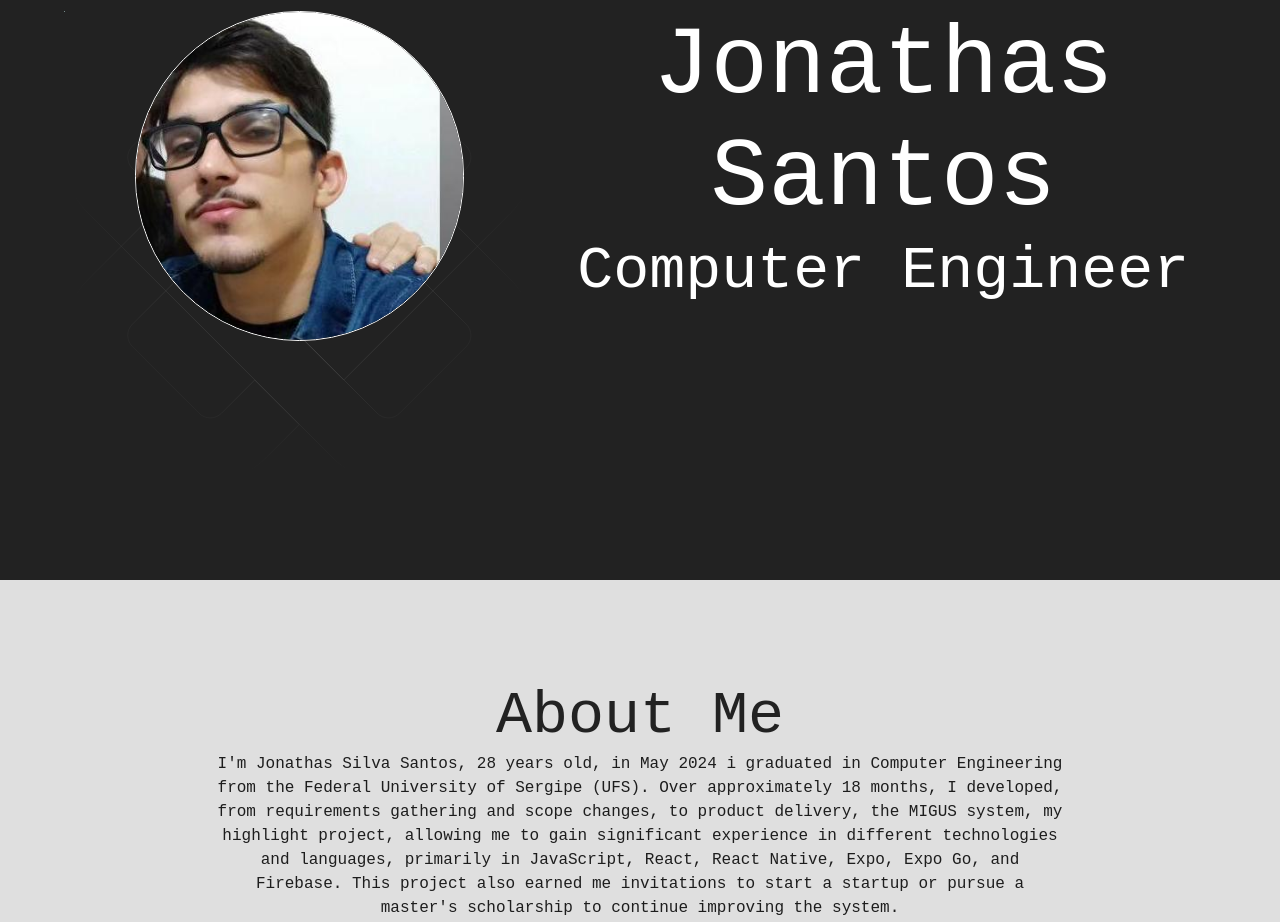
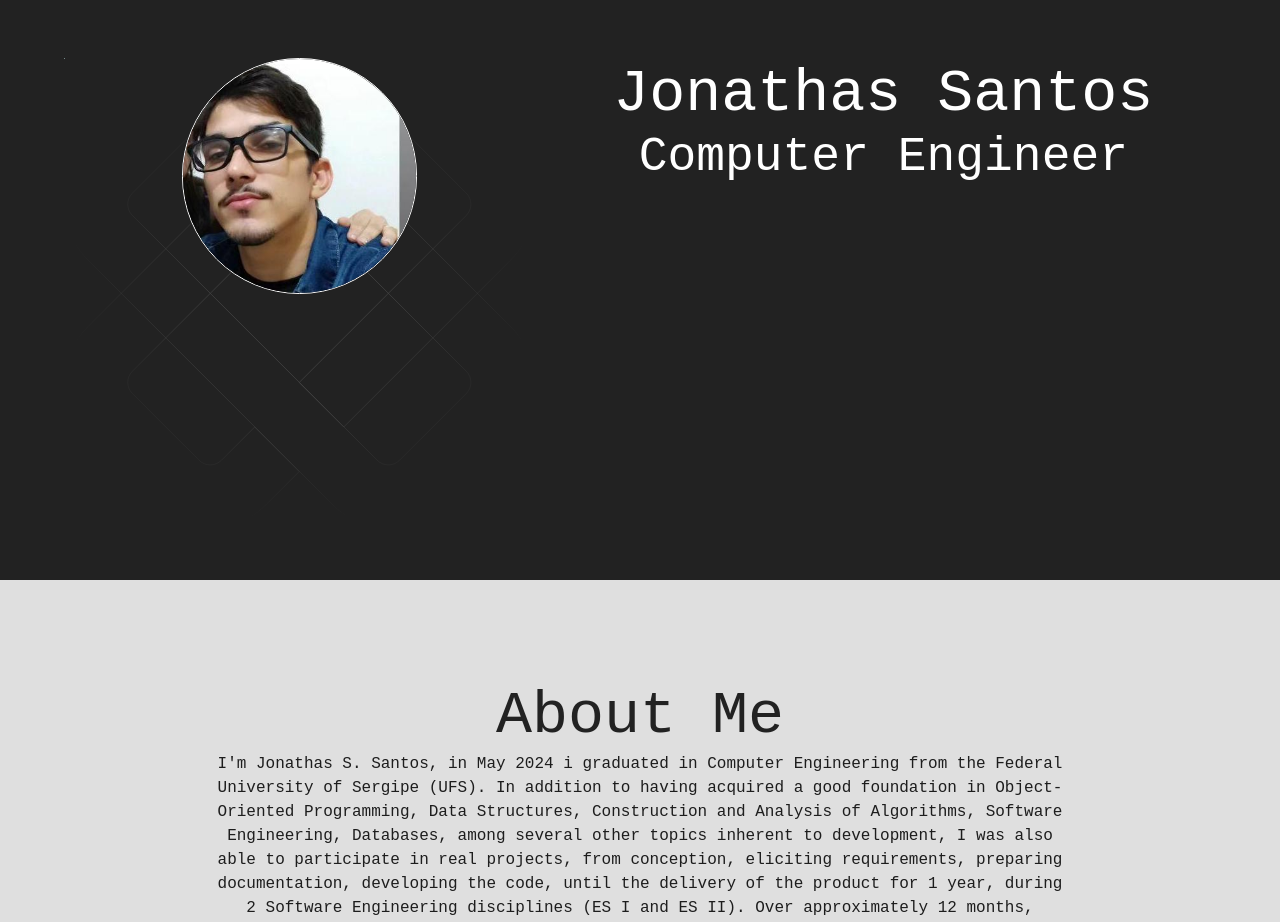
Before and after one commit to kjohnm/portfolio_jonathas, a React (Vite) app: page / in a window 1280 px wide. Shown: the part 220-1142 px from the top of the page. Built offline with nearby package versions, Linux system fonts and the light colour scheme.

Commit message:
UI and navigation improvements

```diff
--- a/index.html
+++ b/index.html
@@ -4,7 +4,7 @@
     <meta charset="UTF-8" />
     <link rel="icon" type="image/svg+xml" href="/vite.svg" />
     <meta name="viewport" content="initial-scale=1, width=device-width" />
-    <title>Vite + React + TS</title>
+    <title>Jonathas Portfolio</title>
   </head>
   <body>
     <div id="root"></div>
--- a/src/components/NavBar/NavBar.tsx
+++ b/src/components/NavBar/NavBar.tsx
@@ -8,7 +8,7 @@ const NavBar = () => {
 
     return (
         <>
-            <AppBar position="absolute">
+            <AppBar>
                 <StyledToobar>
                     <MenuItem component="a" href="#about">About</MenuItem>
                     <MenuItem component="a" href="#projects">Projects</MenuItem>
--- a/src/pages/Home/sections/About/About.tsx
+++ b/src/pages/Home/sections/About/About.tsx
@@ -14,9 +14,15 @@ const About = () => {
           About Me
         </Typography>
         <Typography variant="body1" color="theme.palette.primary.contrastText" paragraph>
-          I'm Jonathas Silva Santos, 28 years old, in May 2024 i graduated in Computer Engineering
-          from the Federal University of Sergipe (UFS). Over approximately 18 months,
-          I developed, from requirements gathering and scope changes, to product delivery,
+          I'm Jonathas S. Santos, in May 2024 i graduated in Computer Engineering
+          from the Federal University of Sergipe (UFS). In addition to having acquired a
+          good foundation in Object-Oriented Programming, Data Structures, Construction and
+          Analysis of Algorithms, Software Engineering, Databases, among several other topics
+          inherent to development, I was also able to participate in real projects, from conception,
+          eliciting requirements, preparing documentation, developing the code, until the delivery of
+          the product for 1 year, during 2 Software Engineering disciplines (ES I and ES II). Over
+          approximately 12 months, during  2 disciplines of "Final course work" (TCC I and TCC II) i
+          also developed, from requirements gathering and scope changes, to product delivery,
           the MIGUS system, my highlight project, allowing me to gain significant
           experience in different technologies and languages, primarily in JavaScript,
           React, React Native, Expo, Expo Go, and Firebase. This project also
@@ -38,6 +44,7 @@ const About = () => {
             Soft Skills
           </Typography>
           <Typography variant="body1" color="theme.palette.primary.contrastText" paragraph>
+            - Problem Solving;<br />
             - Good communication and organization;<br />
             - Teamwork skills;<br />
             - Ease and availability to learn new technologies;<br />
@@ -48,11 +55,12 @@ const About = () => {
             Hard Skills
           </Typography>
           <Typography variant="body1" color="theme.palette.primary.contrastText" paragraph>
-            - Programming languages (Java, Python, C, C++, JavaScript);<br />
+            - Programming languages (Java, Python, C, C++, JavaScript, Typescript);<br />
             - Technologies and Frameworks (React, React Native, Expo Go, Firebase, Angular, Spring Boot);<br />
             - HTML and CSS;<br />
+            - Azure DevOps;<br />
             - Agile methodologies;<br />
-            - Version control: GitHub and GitKraken;<br />
+            - Version control: GitHub, Gitlab, GitKraken;<br />
             - Databases.
           </Typography>
         </Box>
--- a/src/pages/Home/sections/Hero/Hero.tsx
+++ b/src/pages/Home/sections/Hero/Hero.tsx
@@ -9,11 +9,11 @@ const Hero = () => {
     height: "100vh",
     display: "flex",
     alignItems: "center",
-    justifyContent: "center", // Centraliza horizontalmente
+    justifyContent: "center",
   }))
 
   const StyledImg = styled("img")(({ theme })=> ({
-    width: "70%",
+    width: "50%",
     borderRadius: "50%",
     border: "1px solid",
     borderColor: theme.palette.primary.contrastText,
@@ -35,8 +35,8 @@ const Hero = () => {
             </Box>
           </Grid>
           <Grid item xs={12} md={7}>
-            <Typography color="primary.contrastText" variant="h1" align="center"> Jonathas Santos </Typography> {/* Alinhar o texto centralmente */}
-            <Typography color="primary.contrastText" variant="h2" align="center"> Computer Engineer </Typography> {/* Alinhar o texto centralmente */}
+            <Typography color="primary.contrastText" variant="h2" align="center"> Jonathas Santos </Typography> {/* Alinhar o texto centralmente */}
+            <Typography color="primary.contrastText" variant="h3" align="center"> Computer Engineer </Typography> {/* Alinhar o texto centralmente */}
           </Grid>
         </Grid>
       </Container>
```
Also changed, not shown: 2 other files (tests, documents, lock files or other folders).
